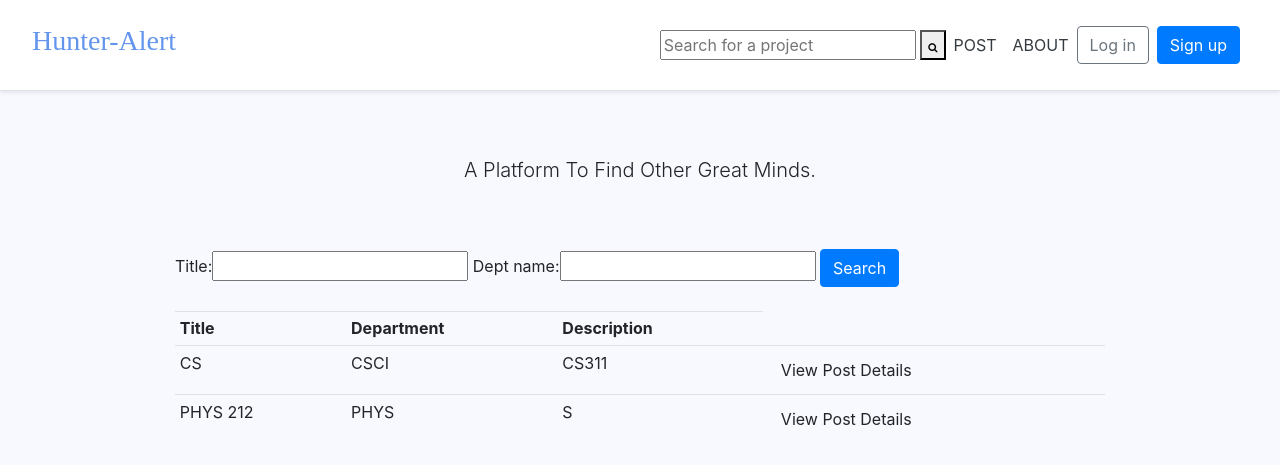
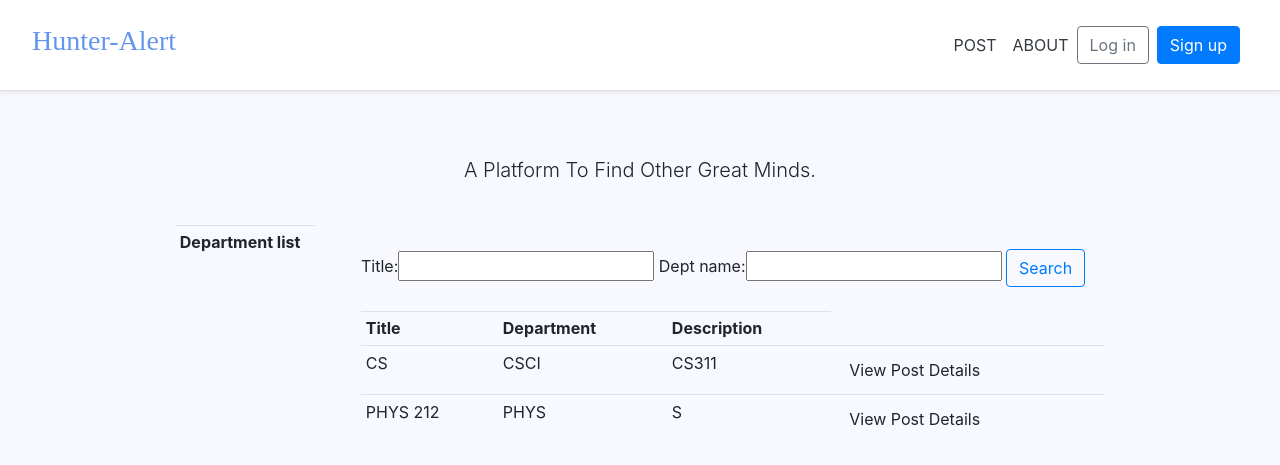
Before and after one commit to ZhuoxuanZhangHarry/Hunter_Alert, a Django app: page / in a window 1280 px wide. Shown: the top 465 px of the page. Run offline with Django 3.2, Linux system fonts and the light colour scheme; data comes from the database, SQL or seed files in the repository; lists and menus that the app fills with data are empty.

Commit message:
add department list

```diff
--- a/src/templates/_base.html
+++ b/src/templates/_base.html
@@ -28,14 +28,6 @@
       <h3 class="mr-auto p-2" style="font-family: Chalkduster">
         <a  href="{% url 'home' %}" style="color:#6495ED;">Hunter-Alert</a>
       </h3>
-
-      <!-- The search bar -->
-      <div class="search-container">
-        <!-- form action="/search.php" -->  <!-- Need to be changed -->
-          <input type="text" placeholder="Search for a project" name="search">
-          <button type="submit"><i class="fa fa-search" style="font-size:10px"></i></button>
-        <!-- /form -->
-      </div>
 
        <a class="p-2 text-dark" href="{% url 'post' %}">POST</a>
       <a class="p-2 text-dark" href="{% url 'about' %}">ABOUT</a>
--- a/src/templates/pages/home.html
+++ b/src/templates/pages/home.html
@@ -8,14 +8,27 @@
   <p class="lead">A Platform To Find Other Great Minds.</p>
 </div>
 
+<div style="float:left; width:15%;">
+	<div class="row">
+		<div class="col-md">
+			<table class="table table-sm">
+				<tr>
+					<th>Department list</th>
+				</tr>
+			</table>
+		</div>
+	</div>
+</div>
+
 <br>
+<div style="float:right; width:80%;">
 	<div class="row">
 		<div class="col">
 
 				<form method="get">
 					{{myFilter.form}}
 
-		    <button class="btn btn-primary" type="submit">Search</button>
+				<button class="btn btn-outline-primary" type="submit">Search</button>
 				</form>
 
 		</div>
@@ -48,5 +61,5 @@
 			</table>
 		</div>
 	</div>
-
+</div>
 {% endblock content %}
```
Also changed, not shown: src/accounts/migrations/0002_alter_customuser_id.py (added), src/pages/migrations/0006_auto_20220106_1959.py (added). Lines whose indentation alone changed are shown as unchanged.
